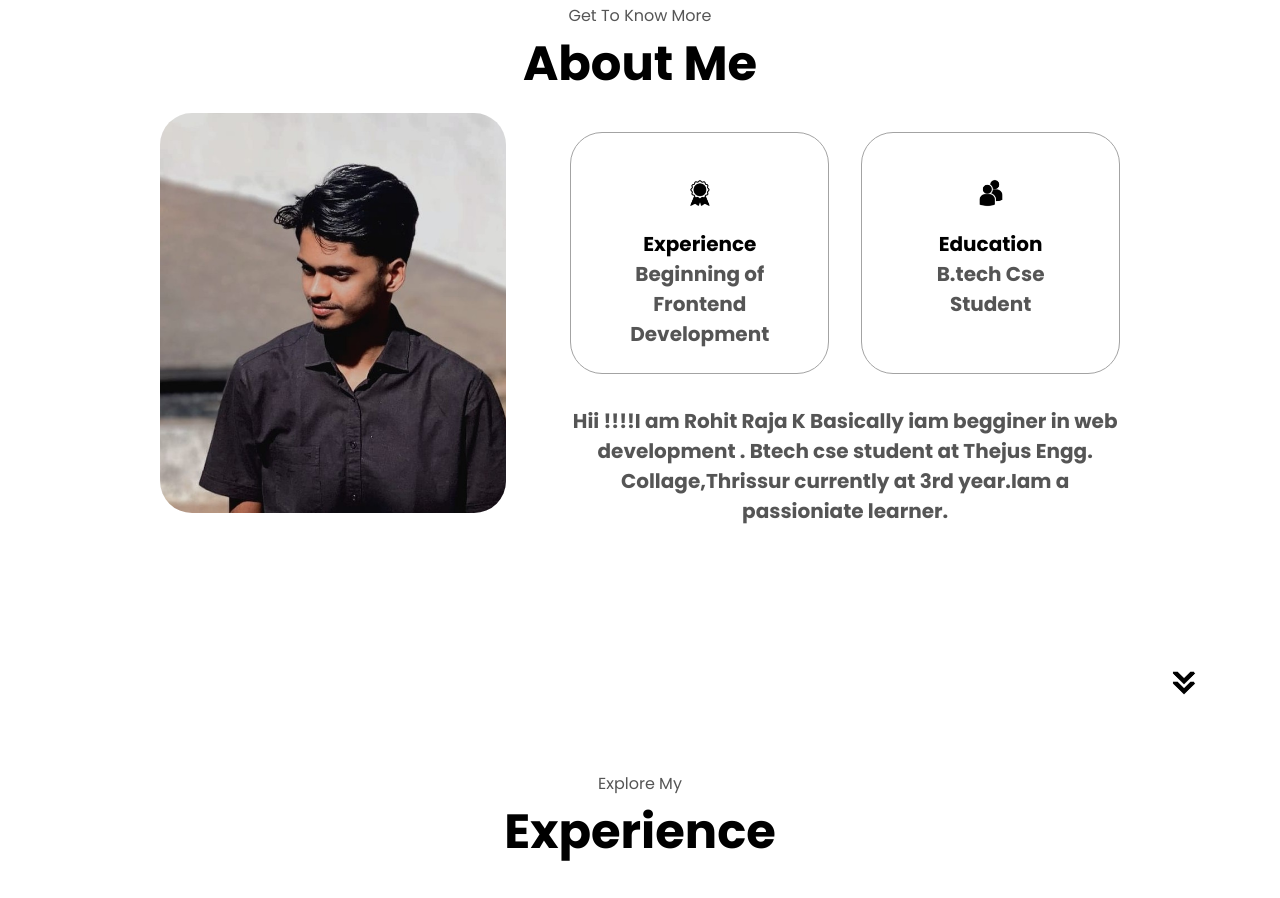
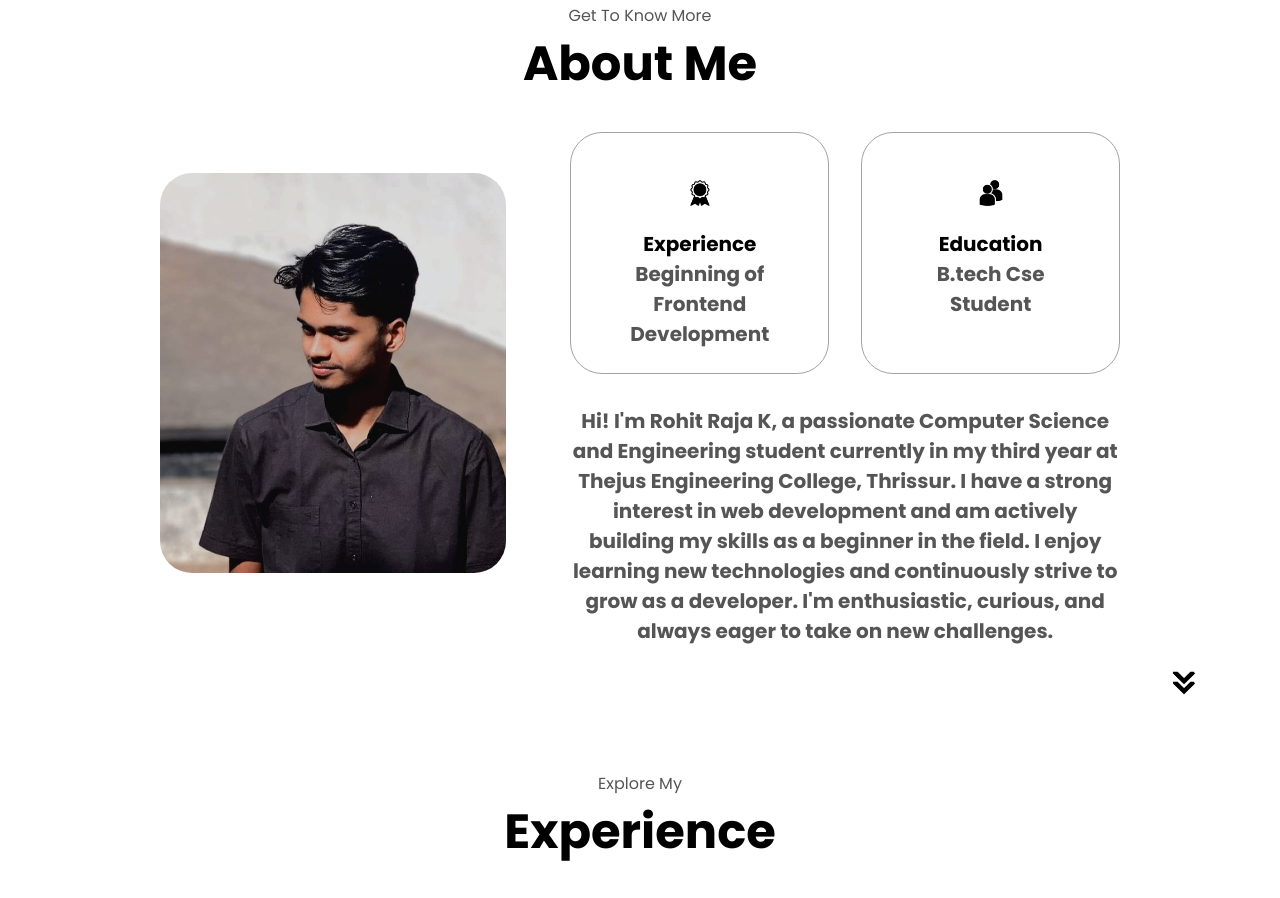
Before and after one commit to Rohitraja-k/My-portfolio, a plain HTML site: page index.html in a window 1280 px wide. Shown: the part 925-1823 px from the top of the page. Drawn offline with Linux system fonts and the light colour scheme.

Commit message:
Update index.html

```diff
--- a/index.html
+++ b/index.html
@@ -88,8 +88,7 @@
                         </div>
                     </div>
                     <div class="text-container">
-                        <p class="e">Hii !!!!I am Rohit Raja K Basically iam begginer in web development .  Btech cse student at Thejus Engg. Collage,Thrissur
-                            currently at 3rd year.Iam a passioniate learner.
+                        <p class="e">Hi! I'm Rohit Raja K, a passionate Computer Science and Engineering student currently in my third year at Thejus Engineering College, Thrissur. I have a strong interest in web development and am actively building my skills as a beginner in the field. I enjoy learning new technologies and continuously strive to grow as a developer. I'm enthusiastic, curious, and always eager to take on new challenges.
                             </p>
                     </div>
                 </div>
```
